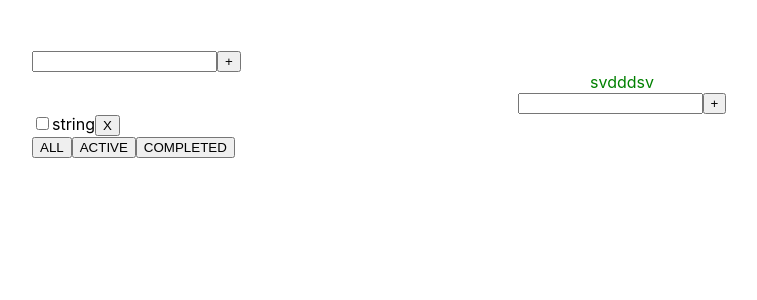
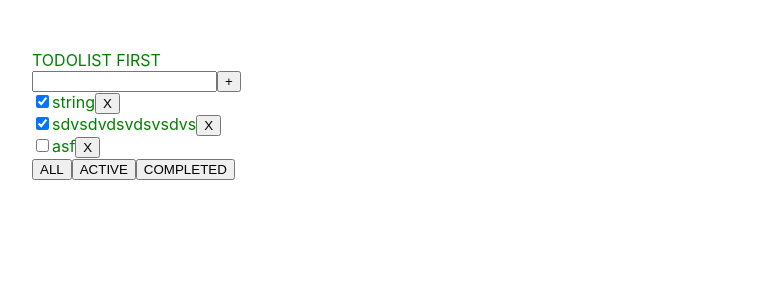
Before and after one commit to MichaelNovickiy/todolistNew, a React (Create React App) app: page / in a window 1280 px wide. Shown: the top 300 px of the page, without its empty margins (18-775 px from the left). Built offline with nearby package versions, Linux system fonts and the light colour scheme.

Commit message:
work with one todolist

```diff
--- a/src/App.tsx
+++ b/src/App.tsx
@@ -2,37 +2,20 @@ import React from 'react';
 import './App.css';
 import {Todolist} from "./Todolist";
 import {useDispatch, useSelector} from "react-redux";
-import {addTodolistAC, todolistType} from "./state/todolist-reducer";
-import {InputText} from "./InputText";
+import {addTodolistAC, todolistType,} from "./state/todolist-reducer";
 import {AppRootStateType} from './state/store';
-import {TasksStateType} from './state/task-reducer';
-
+import {TasksStateType, TaskType} from "./state/task-reducer";
 
 function App() {
-    // @ts-ignore
-    const todolists = useSelector<AppRootStateType, Array<TodolistType>>(state => state.todolists)
+    const todolists = useSelector<AppRootStateType, todolistType>(state => state.todolists)
     const tasks = useSelector<AppRootStateType, TasksStateType>(state => state.tasks)
     const dispatch = useDispatch()
 
-    const addTodolist = () => {
-        dispatch(addTodolistAC())
-    }
     return (
         <div className='Main'>
-            <InputText onClick={addTodolist}/>
-
-            {todolists.map((tl: todolistType) => {
-                let allTodolistTasks = tasks[tl.id];
-                return (
-                    <Todolist
-                        key={tl.id}
-                        name={tl.name}
-                        tasks={allTodolistTasks}
-                    />
-                )
-            })}
-
-
+            <Todolist title={todolists.title}
+                      tasks={tasks}
+            />
         </div>
     );
 }
--- a/src/InputText.tsx
+++ b/src/InputText.tsx
@@ -1,12 +1,26 @@
-import React from "react";
+import React, {useState} from "react";
 
 type propsType = {
-    onClick?: () => void
+    addTask: (text: string) => void
 }
 
 export function InputText(props: propsType) {
+    let [textInput, setTextInput] = useState<string>('')
+
+    const onChangeTextHandler = (e: React.ChangeEvent<HTMLInputElement>) => {
+        setTextInput(e.currentTarget.value)
+    }
+
+    const addTask = () => {
+        props.addTask(textInput)
+        setTextInput('')
+    }
+
     return <div>
-        <input type="text"/>
-        <button onClick={props.onClick}>+</button>
+        <input type="text"
+               value={textInput}
+               onChange={onChangeTextHandler}
+        />
+        <button onClick={addTask}>+</button>
     </div>;
 }
--- a/src/Task.tsx
+++ b/src/Task.tsx
@@ -1,22 +1,27 @@
 import React from "react";
-import {useDispatch, useSelector} from "react-redux";
-import {addTodolistAC} from "./state/todolist-reducer";
+import {useDispatch} from "react-redux";
+import {changeCheckedTaskAC, removeTaskAC} from "./state/task-reducer";
 
 export function Task(props: any) {
-    // @ts-ignore
-    // let task = useSelector(store => store.todolists)
+    const dispatch = useDispatch()
 
+    let onChangeHandler = (e: React.ChangeEvent<HTMLInputElement>) => {
+        dispatch(changeCheckedTaskAC(props.id))
+    }
+
+    let removeTask = (e: React.MouseEvent<HTMLButtonElement>) => {
+        dispatch(removeTaskAC(props.id))
+    }
 
     return <div>
-
         <div>
-            <input type="checkbox"/>
-            {props.task.title}
-            <button>X</button>
+            <input type="checkbox"
+                   checked={props.isDone}
+                   onChange={onChangeHandler}
+            />
+            {props.title}
+            <button onClick={removeTask}>X</button>
         </div>
-        <button>ALL</button>
-        <button>ACTIVE</button>
-        <button>COMPLETED</button>
     </div>
 
 }
--- a/src/Todolist.tsx
+++ b/src/Todolist.tsx
@@ -1,35 +1,33 @@
 import React from "react";
-import {useDispatch, useSelector} from "react-redux";
+import {useDispatch,} from "react-redux";
 import {InputText} from "./InputText";
-import {addTaskAC, TasksStateType,} from "./state/task-reducer";
+import {addTaskAC, TaskType,} from "./state/task-reducer";
 import {Task} from "./Task";
 
 
 export function Todolist(props: any) {
-    // // @ts-ignore
-    // const todolists = useSelector(state => state.todolists)
-    // // @ts-ignore
-    // const tasks: any = useSelector(state => state.tasks)
     const dispatch = useDispatch()
 
-    const addTask = () => {
-        dispatch(addTaskAC())
+    const addTask = (text: string) => {
+        dispatch(addTaskAC(text))
     }
-    let tasksForTodolist = props.tasks
+    return <div>
+        <div style={{color: 'green'}}>
 
-    return <div>
-        <div style={{color: 'green', textAlign: 'center'}}>
-            {props.name}
-            <InputText onClick={addTask}/>
-        </div>
-        <div>
-            {
-                tasksForTodolist.map((t: any) => <Task
-                    key={t.id}
-                    task={t}
-                    todolistId={props.id}
-                />)
-            }
+            {props.title}
+
+            <InputText addTask={addTask}/>
+
+            {props.tasks.map((t: TaskType) => {
+                return <Task id={t.id}
+                             title={t.title}
+                             isDone={t.isDone}
+                />
+            })}
+
+            <button>ALL</button>
+            <button>ACTIVE</button>
+            <button>COMPLETED</button>
         </div>
     </div>;
 }
--- a/src/state/task-reducer.tsx
+++ b/src/state/task-reducer.tsx
@@ -1,8 +1,18 @@
-import {todolistId} from "./todolist-reducer";
+import {v1} from "uuid";
+import {log} from "util";
 
-export type TasksStateType = {
-    [key: string]: Array<TaskType>
+const ADD_TASK = 'ADD-TASK'
+const CHANGE_CHECKED_TASK = 'CHANGE_CHECKED_TASK'
+const REMOVE_TASK = 'REMOVE_TASK'
+
+
+type actionType = {
+    type: 'ADD-TASK' | 'CHANGE_CHECKED_TASK' | "REMOVE_TASK"
+    title: string
+    taskId: string
 }
+
+export type TasksStateType = Array<TaskType>
 
 export type TaskType = {
     id: string,
@@ -10,28 +20,55 @@ export type TaskType = {
     isDone: boolean,
 }
 
-const initialState: TasksStateType = {
-    [todolistId]: [{id: 'sdsvsdd', title: 'string', isDone: true}]}
+const initialState: TasksStateType = [{
+    id: 'sdsvsdd',
+    title: 'string',
+    isDone: true
+}, {
+    id: 'sdsvsasdd',
+    title: 'sdvsdvdsvdsvsdvs',
+    isDone: true
+}, {
+    id: 'sdsvsdascd',
+    title: 'asf',
+    isDone: false
+},]
 
 
-export function tasksReducer(state = initialState, action: any) {
+export function tasksReducer(state = initialState, action: actionType): TasksStateType {
     switch (action.type) {
-        case 'ADD-TASK':
-            return {state}
-        case 'two':
-            return {state}
+        case ADD_TASK: {
+            let newTask: TaskType = {
+                id: v1(),
+                title: action.title,
+                isDone: false,
+            }
+            return [newTask, ...state];
+        }
+        case CHANGE_CHECKED_TASK:
+            return state.map(f => f.id === action.taskId ? {...f, isDone: !f.isDone} : {...f})
+        case REMOVE_TASK:
+            return state.filter(f=>f.id !== action.taskId)
         default:
             return state
     }
 }
 
-export const addTaskAC = () => {
+export const addTaskAC = (text: string) => {
     return {
-        type: 'ADD-TASK',
+        type: ADD_TASK,
+        title: text
     }
 }
-export const ACtwo = () => {
+export const changeCheckedTaskAC = (taskId: string) => {
     return {
-        type: 'two',
+        type: CHANGE_CHECKED_TASK,
+        taskId
     }
 }
+export const removeTaskAC = (taskId: string) => {
+    return {
+        type: REMOVE_TASK,
+        taskId
+    }
+}
--- a/src/state/todolist-reducer.tsx
+++ b/src/state/todolist-reducer.tsx
@@ -1,26 +1,25 @@
-import { v1 } from "uuid"
+import {v1} from "uuid"
 
 export type todolistType = {
     id: string
-    name: string
+    title: string
     filter: string
 }
 
-export type initialStateType = Array<todolistType>
-
 export let todolistId = v1()
 
-const initialState: initialStateType = [{
-    id: todolistId,
-    name: "svdddsv",
-    filter: "string"},]
+const initialState: todolistType = {
+        id: todolistId,
+        title: "TODOLIST FIRST",
+        filter: "string"
+    }
+
 
 export function todolistsReducer(state = initialState, action: any) {
     switch (action.type) {
         case 'ADD-TODOLIST':
-            let newTodolist= {id: v1, name: 'newTODOLIST', filter: 'ALL'}
-            console.log([newTodolist, ...state])
-            return [newTodolist, ...state]
+            let newTodolist = {id: v1(), title: 'newTODOLIST', filter: 'ALL'}
+            return {newTodolist, ...state}
         case 'two':
             return {state}
         default:
```
